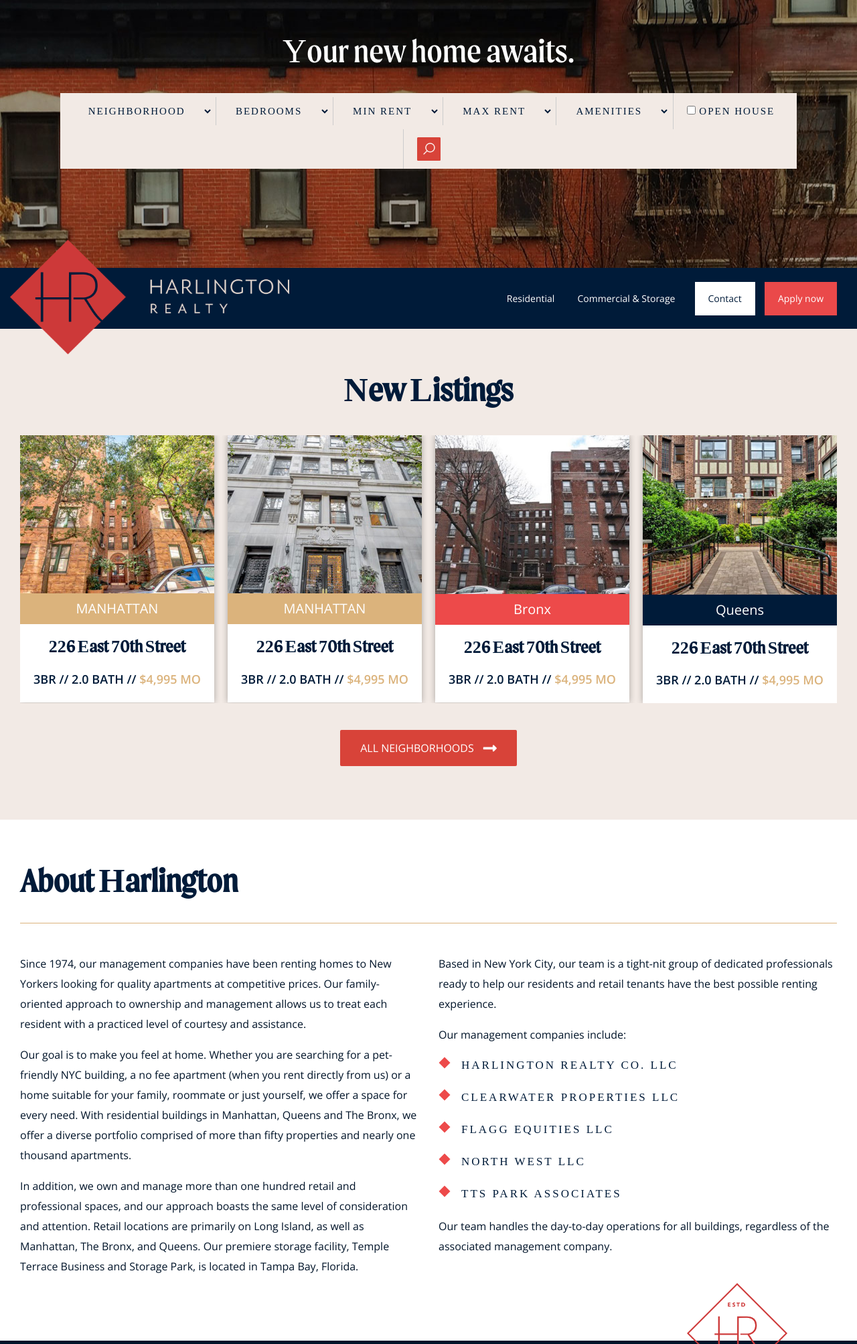
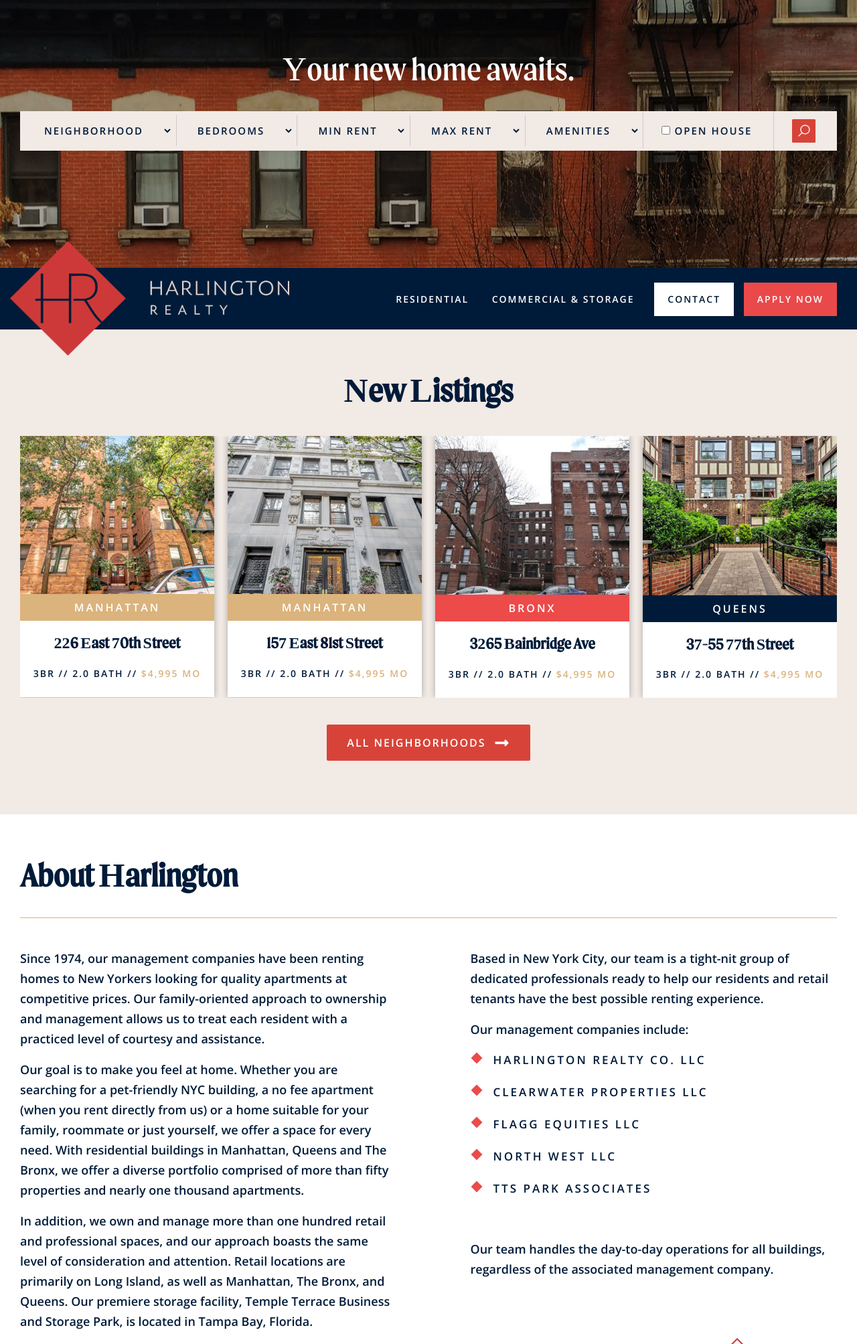
Before and after one commit to avtin/avtin.github.io, a plain HTML site: page index.html in a window 1280 px wide. Shown: the part 100-2107 px from the top of the page at 67% size. Drawn offline with nearby package versions, Linux system fonts and the light colour scheme.

Commit message:
Update Harlington

```diff
--- a/css/style.css
+++ b/css/style.css
@@ -9,7 +9,7 @@
 body {
 	margin: 0;
 	font-family: 'Open Sans', sans-serif;
-	font-size:16px;
+	font-size:18px;
 	position:relative;
 	    line-height: 30px;
 }
@@ -65,10 +65,10 @@
     width: 100%;
 }
 header h1{color:#ffffff;margin-bottom: 30px;font-size: 50px;}
-.form-sec{background: #f2eae5; max-width: 1100px; margin: 0 auto;}
+.form-sec{background: #f2eae5; max-width: 100%; margin: 0 auto;}
 .form-field:first-child{border-left: 0;}
 .form-field {display: inline-block; vertical-align: middle; border: 0; background: none; color: #001b39; text-transform: uppercase; border-left: 1px solid #ccc;
-    font-size: 15px; font-family: myriad pro; letter-spacing: 2px; padding: 12px 25px;position:relative;}
+    font-size: 15px; letter-spacing: 2px; padding: 12px 15px;position:relative;font-weight: 600;}
 .form-field:focus{outline:none;}
 .form-sec [type=submit]{background: url(../images/submit-btn.png) no-repeat; background-repeat: no-repeat; border: 0; background-size: cover; width: 35px;
     height: 35px;font-size: 0;display: inline-block;vertical-align: middle;}
@@ -77,11 +77,11 @@
 
 
 .nav-bar {background:#001b39;position: relative;}
-.logo {position: absolute; left: 0; top: -42px;}
+.logo {position: absolute; left: 0; top: -40px;}
 .moblogo{display:none;}
 .top-nav{margin:0;padding:0;text-align: right;display: inline-block;width: 100%;}
 .top-nav li {list-style: none; display: inline-block; padding: 30px 15px;}
-.top-nav li a{font-size:14px; color:#ffffff;}
+.top-nav li a{font-size: 14px; color: #ffffff; text-transform: uppercase; font-weight: 600; letter-spacing: 2px;}
 .top-nav li a:hover{color:#ea494a;}
 .top-nav li a.selected{background:#ea494a; color:#ffffff;}
 .navbar-collapse {padding-right: 0; padding-left: 0;}
@@ -96,51 +96,69 @@
 .list-item{display:inline-block;vertical-align:top;background: #ffffff;-webkit-box-shadow: 0px 0px 9px 0px rgba(0,0,0,0.30);
 -moz-box-shadow: 0px 0px 9px 0px rgba(0,0,0,0.30);
 box-shadow: 0px 0px 9px 0px rgba(0,0,0,0.30);}
-.list-cat {background: #dbb37c; text-align: center; color: #fff; font-size: 20px; padding: 8px 0;}
+.list-cat {background: #dbb37c; text-align: center; color: #fff; font-size: 16px; padding: 5px 0;text-transform: uppercase;
+    letter-spacing: 3px; font-weight: 600;}
 .list-title {padding: 20px 0 15px; font-weight: bold;}
-.list-title h3{font-weight:bold; margin:0;}
-.list-des {font-size: 18px; color: #001b39;padding-bottom: 20px; font-weight: 600;}
+.list-title h3{font-weight:bold; margin:0;font-size: 24px;}
+.list-des {font-size: 14px; color: #001b39;padding-bottom: 20px; font-weight: 600;letter-spacing: 2px;}
 .listing-sec h2 {margin-bottom: 50px;}
 .red-bg{background: #ed4a4a;}
 .blue-bg{background: #001b39;}
-.red-btn {background: #d84339; color: #fff; font-size: 16px; text-transform: uppercase; padding: 12px 30px; display: inline-block;border-radius: 2px;margin-top: 40px;}
+.red-btn {background: #d84339; color: #fff; font-size: 16px; text-transform: uppercase; padding: 12px 30px; display: inline-block;border-radius: 2px;margin-top: 40px; letter-spacing: 2px;
+    font-weight: 600;}
 .red-btn:hover{background:#001b39; color: #fff;}
 .red-btn .fas {font-size: 23px; margin: 4px 0 0 14px; clear: both; float: right;}
 
-.hm-content {padding: 80px 0;color: #001429;}
+.hm-content {padding: 80px 0;color: #001b39;font-weight: 600;}
 .hm-content h2 {padding-bottom: 45px; border-bottom: 1px solid #dbb37c; margin-bottom: 45px;}
 .list-style{margin:0;padding:0;}
-.list-style li {position:relative; list-style: none; text-transform: uppercase; font-size: 17px; color: #001b39; font-family: myriad pro; letter-spacing: 3px; margin-bottom: 18px;}
+.list-style li {position:relative; list-style: none; text-transform: uppercase; font-size: 17px; color: #001b39; font-weight: 600; letter-spacing: 3px; margin-bottom: 18px;}
 .list-style li:before{background: url(../images/libg.png) top left no-repeat; content: ''; width: 18px; height: 18px; display: inline-block;padding-left: 34px;}
+.owl-carousel.owl-grab .owl-stage{transform:none !important;}
 
 footer{background:#001429; color: #fff;padding: 70px 0 40px;position:relative;}
 footer:before{background: url(../images/hr-logo.png) top no-repeat; content: '';width: 150px; height: 150px; top: -86px;position:absolute;background-size: cover;right: 104px;}
-.recent-view h2 {color: #e2d5cd; font-family: myriad pro; font-size: 30px; letter-spacing: 4px; margin-bottom: 30px;}
+.recent-view h2 {color: #e2d5cd; font-family: 'Open Sans', sans-serif; font-size: 22px; letter-spacing: 4px; margin-bottom: 30px;}
 .prd-item{background:#ffffff;}
 .prd-img{border-bottom:10px solid #dbb37c;}
 .prd-rd-img{border-color:#ed4a4a;}
 .prd-bl-img{border-color:#001b39;}
-.prd-item h3{margin: 0; font-weight: 600; padding: 15px 0;}
+.prd-item h3{margin: 0; font-weight: 600; padding: 15px 0;font-size: 24px;}
 
-.footer-sec{border-top: 2px solid #dbb37c; padding-top: 30px;color: #ed4a4a;}
+.footer-sec{border-top: 2px solid #dbb37c; padding-top: 30px;color: #ed4a4a;letter-spacing: 2px;}
 .social-media {text-align: right;}
 .social-media .fab {color: #ed4a4a; padding-left: 13px;}
 .social-media .fab:hover{color: #ffffff;}
 .footer-nav {margin: 0; padding: 0;}
 .footer-nav li{list-style:none; display:inline-block; vertical-align:top;}
-.footer-nav li a {color: #e2d5cd; text-transform: uppercase; font-size: 15px; padding: 0 30px 0 0;}
+.footer-nav li a {color: #e2d5cd; text-transform: uppercase; font-size: 14px; padding: 0 20px 0 0;}
 .footer-nav li a:hover{color: #ed4a4a;}
-.copy-text {text-align: right; font-style: italic; color: #e2d5cd; font-size: 14px;}
+.copy-text {text-align: right; font-style: italic; color: #e2d5cd; font-size: 14px;letter-spacing: 0;}
 .footer-bottom {margin-top: 50px;}
 .footer-nav, .copy-text{margin-top:20px;}
-
+@media (max-width: 3000px){
+	.form-field{padding: 12px 18px;}
+}
+@media (max-width: 2500px){
+	.form-field{padding: 12px 23px;}
+}
+@media (max-width: 1500px){
+	.form-field{padding: 12px 27px;}
+}
+@media (max-width: 1024px){
+.logo {top: -22px;}
+.form-field{padding: 12px 7px;}
+body .wht-button, body .red-button {margin-left: 0px;}
+.footer-nav li a{padding: 0 16px 0 0;}
+	}
 @media (max-width: 768px){
+	header h1, .listing-sec h2, .hm-content h2{font-size: 30px;}
 	.form-field{padding: 12px 3px;font-size: 11px;}
 	.nav-bar .col-sm-4, .nav-bar .col-sm-8{width:65%; display:inline-block;vertical-align:middle;}
 
 	.nav-bar {position: absolute; top: 0; height: 63px;    width: 100%;}
 	.nav-bar .col-sm-8{width:100%;}
-	.navbar-light .navbar-toggler{position: absolute; top: -8px; right: 13px;}
+	.navbar-light .navbar-toggler{position: absolute; top: -8px; right: 0;}
 	nav.navbar-expand-lg.navbar-light{background: #001b39;margin-top: 19px;position: relative;}
 	.top-nav li {width: 100%;text-align: left; border-top: 1px solid #fff;padding: 10px 15px;}
 	.top-nav li:first-child{border-top:0;}
@@ -148,13 +166,13 @@
 	.moblogo{display:block;padding: 15px 0 0 0;}
 	.navbar-light .navbar-toggler-icon{background: url(../images/humbler-icon.png) no-repeat !important; background-size: 35px !important;margin-top: 3px;}
 	.prd-item h3{font-size: 18px;}
-	}
-@media (max-width: 767px){
-	header h1, .listing-sec h2, .hm-content h2{font-size: 30px;}
-	.hm-content h2, .copy-text{text-align:center;}
 	.listing-sec, .hm-content{padding: 40px 0;}
 	.listing-sec h2, .hm-content h2 {margin-bottom: 30px;}
 	.hm-content h2{padding-bottom: 20px;}
+	}
+@media (max-width: 767px){
+	.hm-content h2, .copy-text{text-align:center;}
+	.copy-text{font-size: 12px;}
 	.owl-theme .owl-nav {margin-top: 10px; top: 30%; position: absolute; width: 100%;}
 	.owl-carousel .owl-nav button.owl-prev, .owl-carousel .owl-nav button.owl-next{width: 40px; height: 66px;position: absolute;}
 	.owl-carousel .owl-nav button.owl-prev span, .owl-carousel .owl-nav button.owl-next span{font-size:0;}
@@ -162,12 +180,10 @@
 	.owl-carousel .owl-nav button.owl-next{background: url(../images/right-arrow.png) no-repeat !important; right: 0;}
 
 	footer{margin-top: 60px;}
-	.list-title h3{font-size:20px;}
-	.list-des{font-size: 15px;}
 	.form-field{width: 91%;border-left: 0;border-bottom: 2px solid #ccc;padding-left: 0;}
 	.form-field-half{width: 45%;    display: inline-block;text-align: left;}
 	.right-align{text-align:right;}
-	.list-style li{font-size: 18px;}
+	.list-style li{font-size: 15px;}
 	footer:before{right: 0;
     left: 0;
     margin: 0 auto;}
--- a/index.html
+++ b/index.html
@@ -115,19 +115,19 @@
 					<div class="list-item" align="center">
 						<div class="list-img"><a href="#"><img src="images/manhattan.jpg"></a></div>
 						<div class="list-cat">MANHATTAN</div>
-						<div class="list-title"><h3>226 East 70th Street</h3></div>
+						<div class="list-title"><h3>157 East 81st Street</h3></div>
 						<div class="list-des">3BR // 2.0 BATH // <span style="color:#dbb37c;">$4,995 MO</span></div>
 					</div>
 					<div class="list-item" align="center">
 						<div class="list-img"><a href="#"><img src="images/hotel.jpg"></a></div>
 						<div class="list-cat red-bg">Bronx</div>
-						<div class="list-title"><h3>226 East 70th Street</h3></div>
+						<div class="list-title"><h3>3265 Bainbridge Ave</h3></div>
 						<div class="list-des">3BR // 2.0 BATH // <span style="color:#dbb37c;">$4,995 MO</span></div>
 					</div>
 					<div class="list-item" align="center">
 						<div class="list-img"><a href="#"><img src="images/garden.jpg"></a></div>
 						<div class="list-cat blue-bg">Queens</div>
-						<div class="list-title"><h3>226 East 70th Street</h3></div>
+						<div class="list-title"><h3>37-55 77th Street</h3></div>
 						<div class="list-des">3BR // 2.0 BATH // <span style="color:#dbb37c;">$4,995 MO</span></div>
 					</div>
 				</div>
@@ -147,7 +147,7 @@
 			</div>
 		</div>
 	    <div class="row">
-		  <div class="col-sm-6">
+		  <div class="col-sm-6" style="padding-right: 4%;">
 			<p>Since 1974, our management companies have been renting homes to New Yorkers looking for quality apartments at competitive prices. Our family-oriented approach to
 ownership and management allows us to treat each resident with a practiced level of courtesy and assistance.</p>
 
@@ -167,7 +167,8 @@
 Manhattan, The Bronx, and Queens. Our premiere storage
 facility, Temple Terrace Business and Storage Park, is located in Tampa Bay, Florida.</p>
 		  </div>
-		  <div class="col-sm-6">
+
+		  <div class="col-sm-6" style="padding-left: 5%;">
 			<p>Based in New York City, our team is a tight-nit group of
 dedicated professionals ready to help our residents and retail
 tenants have the best possible renting experience.</p>
@@ -179,9 +180,10 @@
 <li>Clearwater Properties LLC</li>
 <li>Flagg Equities LLC</li>
 <li>North West LLC</li>
-<li>TTS Park Associates</li>
+<li style="margin-bottom: 0;">TTS Park Associates</li>
 </ul>
-
+&nbsp;
+<br><br>
 <p>Our team handles the day-to-day operations for all buildings,
 regardless of the associated management company.</p>
 		  </div>
@@ -264,7 +266,7 @@
             $(document).ready(function() {
               var owl = $('.owl-carousel');
               owl.owlCarousel({
-                loop: true,
+                loop: false,
                 nav: true,
 				dots: false,
                 margin: 20,
@@ -273,7 +275,8 @@
                     items: 1
                   },
                   600: {
-                    items: 3
+                    items: 3,
+					nav: false,
                   },
                   960: {
                     items: 4
```
